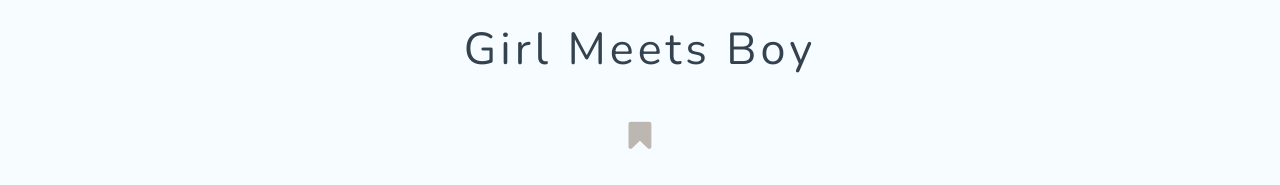
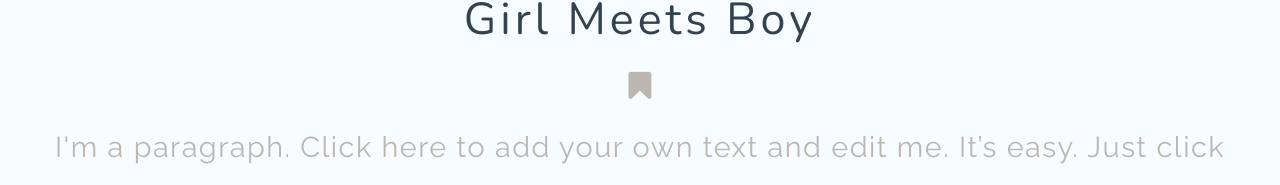
Before and after one commit to thuyduc1995/wedding-app, a React (Create React App) app: page / in a window 1280 px wide. Shown: the part 841-1026 px from the top of the page. Built offline with nearby package versions, Linux system fonts and the light colour scheme.

Commit message:
Edit css

```diff
--- a/src/components/Story/story.scss
+++ b/src/components/Story/story.scss
@@ -4,7 +4,7 @@
   height: 100%;
   width: 100%;
   background-color: #F6FCFF;
-  padding: 60px 20px 0;
+  padding: 30px 20px 0;
   text-align: center;
   box-sizing: border-box;
   &--title {
@@ -14,7 +14,7 @@
     letter-spacing: 4px;
   }
   &--icon {
-    margin: 40px 0;
+    margin: 20px 0;
     color: #BDB7B1;
     font-size: 2rem !important;
   }
--- a/src/components/Wedding/wedding.scss
+++ b/src/components/Wedding/wedding.scss
@@ -4,7 +4,7 @@
   height: 100%;
   width: 100%;
   background-color: #F6FCFF;
-  padding: 60px 20px 0;
+  padding: 30px 20px 0;
   text-align: center;
   box-sizing: border-box;
   &--title {
```
